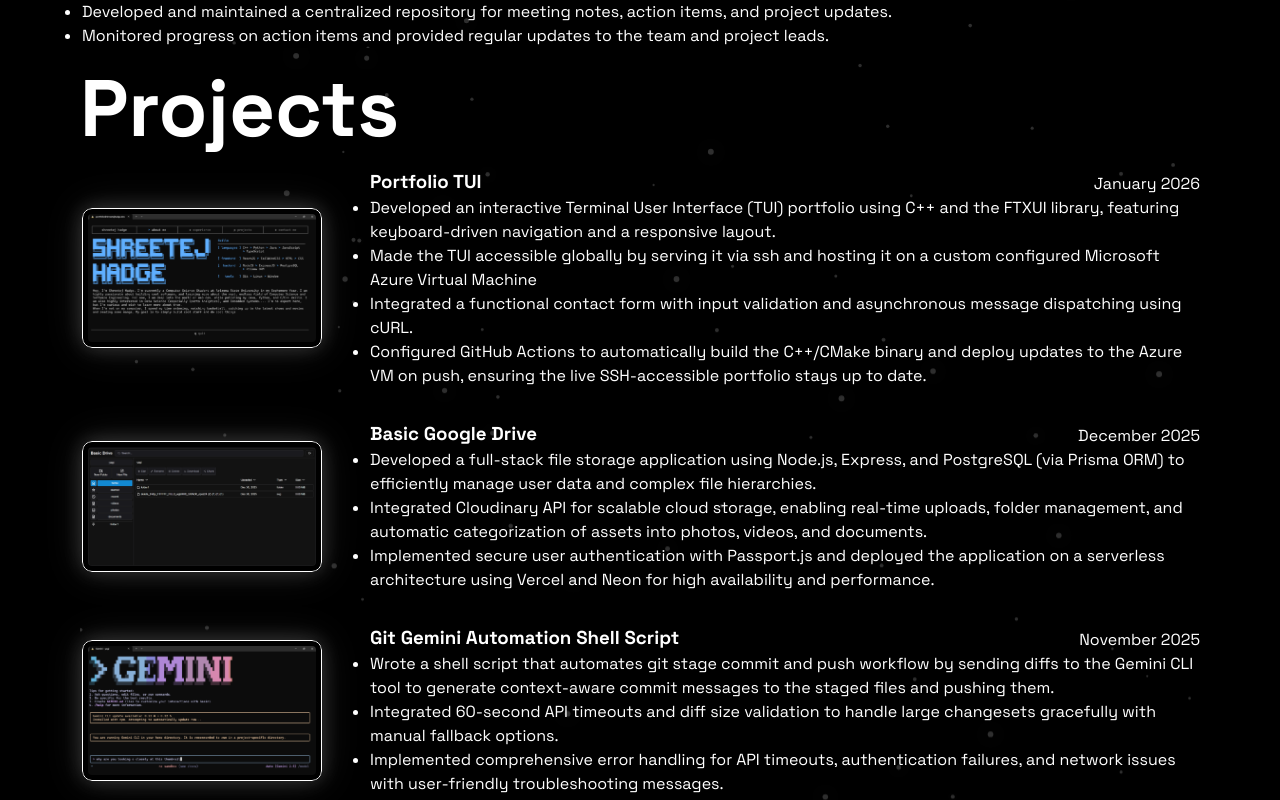
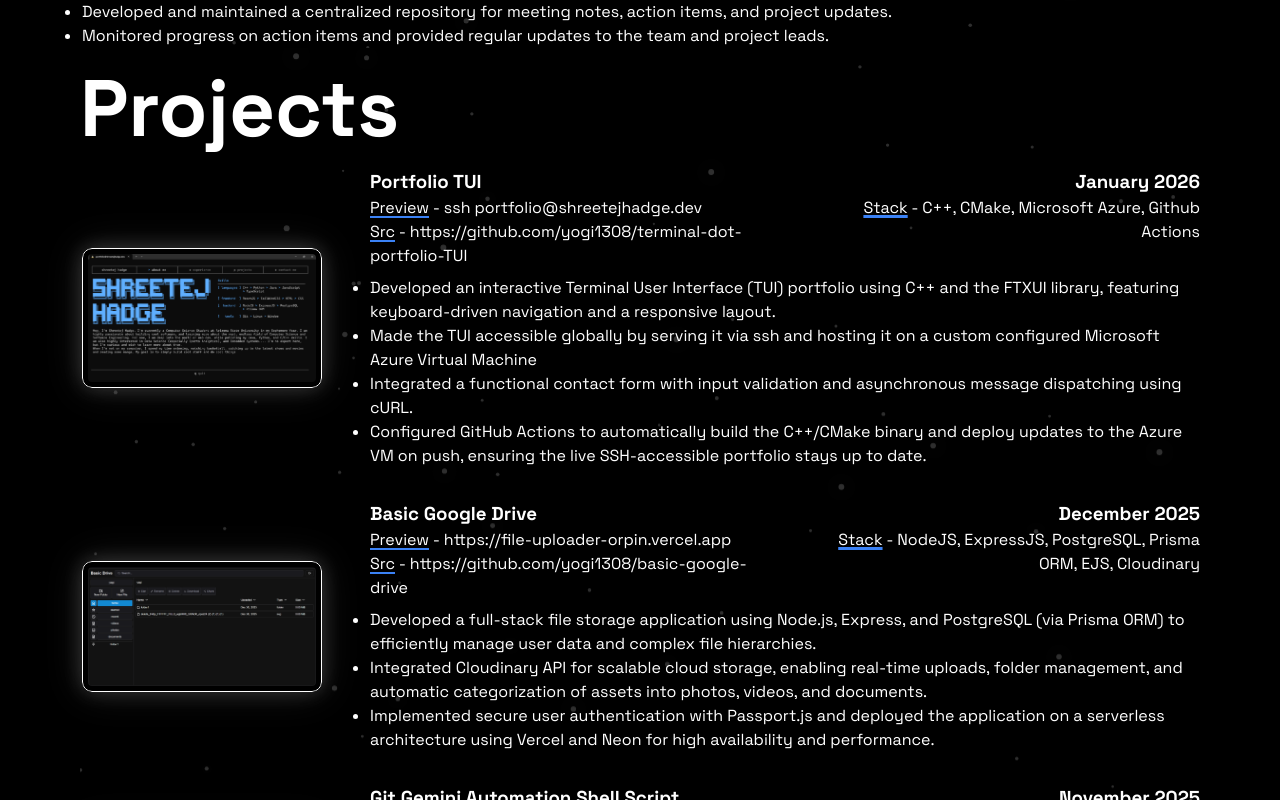
Before and after one commit to yogi1308/portfolio-v1, a React (Vite) app: page / in a window 1280 px wide. Shown: the part 2000-2800 px from the top of the page. Built offline with nearby package versions, Linux system fonts and the light colour scheme.

Commit message:
feat(projects): enhance project cards with stack, source, and preview details

```diff
--- a/src/sections/projects/project-components/Project-cards.jsx
+++ b/src/sections/projects/project-components/Project-cards.jsx
@@ -44,7 +44,18 @@ export default function ProjectsCards({ project }) {
                     <h3><a href={project.projectLink} target="_blank" rel="noopener noreferrer" aria-label={`View ${project.name} (opens in a new tab)`}style={{ width: 'min-content' }}>
                         {project.name}
                     </a></h3>
-                    <p>{project.time}</p>
+                    <h3>{project.time}</h3>
+                </div>
+                <div className={`${styles.projPreSrcStack}`}>
+                    <p>
+                        <span>Preview</span> - {project?.preview === 'na' ? (
+                            'N/A'
+                        ) : (
+                            <a href={`${project?.preview}`} target="_blank" rel="noopener noreferrer"><span>{project?.preview}</span></a>
+                        )}
+                    </p>
+                    <p><span>Stack</span> - {project?.stack}</p>
+                    <p><span>Src</span> - <a href={`${project?.src}`} target="_blank" rel="noopener noreferrer"><span>{project?.src}</span></a></p>
                 </div>
                 <ul>
                     {project.projectDetails.map((detail, index) => (
--- a/src/sections/projects/project-components/project-card.module.css
+++ b/src/sections/projects/project-components/project-card.module.css
@@ -41,6 +41,69 @@
     display: block;
     padding: 5px;
     border: 1px solid white;
+    background: black;
+}
+
+.projPreSrcStack {
+    display: grid;
+    grid-template-columns: 1fr 1fr;
+    grid-template-rows: auto 1fr;
+    column-gap: 2rem;
+    row-gap: 0px;
+    margin: 0rem 0rem 0.5rem 0rem;
+}
+
+.projPreSrcStack p:not(:nth-child(2)) {
+    text-wrap-mode: nowrap;
+}
+
+.projPreSrcStack p:not(:nth-child(2)) a span {
+    text-wrap-mode: wrap;
+}
+
+.projPreSrcStack p:nth-child(2) {
+    justify-self: right;
+    grid-row: span 2;
+    text-align: right;
+}
+
+.projPreSrcStack :nth-child(2) > span {text-decoration: underline var(--accent-color) 2.5px;}
+
+.projPreSrcStack p:not(:nth-child(2)) {
+    width: fit-content;
+}
+
+.projPreSrcStack p:not(:nth-child(2)) span,
+.projPreSrcStack p:not(:nth-child(2)) a {
+    text-decoration: none;
+}
+
+.projPreSrcStack p:not(:nth-child(2)) span {
+    background-image: linear-gradient(var(--accent-color), var(--accent-color));
+    background-repeat: no-repeat;
+    transition: background-size 0.3s ease-in-out;
+}
+
+/* Label Underline: Visible by default, shrinks to the right on hover */
+.projPreSrcStack p:not(:nth-child(2)) > span {
+    background-size: 100% 2px;
+    background-position: 0% 100%;
+}
+
+.projPreSrcStack p:not(:nth-child(2)):has(a:hover) > span {
+    background-size: 0% 2px;
+    background-position: 100% 100%;
+}
+
+/* Link Underline: Hidden by default, grows from the left on hover */
+.projPreSrcStack p:not(:nth-child(2)) a span {
+    background-size: 0% 2px;
+    background-position: 100% 100%;
+}
+
+.projPreSrcStack p:not(:nth-child(2)) a:hover span {
+    background-size: 100% 2px;
+    background-position: 0% 100%;
 }
 
 /* Optional: Add a subtle glare effect */
--- a/src/sections/projects/project-section-content.js
+++ b/src/sections/projects/project-section-content.js
@@ -19,6 +19,9 @@ export let projectsContent = [
         time: "January 2026",
         type: "Personal Project",
         thumbnail: portfolioTUIThumbnail,
+        stack: "C++, CMake, Microsoft Azure, Github Actions",
+        src: "https://github.com/yogi1308/terminal-dot-portfolio-TUI",
+        preview: "ssh portfolio@shreetejhadge.dev",
         projectDetails: [
             "Developed an interactive Terminal User Interface (TUI) portfolio using C++ and the FTXUI library, featuring keyboard-driven navigation and a responsive layout.",
             "Made the TUI accessible globally by serving it via ssh and hosting it on a custom configured Microsoft Azure Virtual Machine",
@@ -32,6 +35,9 @@ export let projectsContent = [
         time: "December 2025",
         type: "Personal Project",
         thumbnail: basicDriveThumbnail,
+        stack: "NodeJS, ExpressJS, PostgreSQL, Prisma ORM, EJS, Cloudinary",
+        src: "https://github.com/yogi1308/basic-google-drive",
+        preview: "https://file-uploader-orpin.vercel.app",
         projectDetails: [
             "Developed a full-stack file storage application using Node.js, Express, and PostgreSQL (via Prisma ORM) to efficiently manage user data and complex file hierarchies.",
             "Integrated Cloudinary API for scalable cloud storage, enabling real-time uploads, folder management, and automatic categorization of assets into photos, videos, and documents.",
@@ -45,6 +51,9 @@ export let projectsContent = [
         time: "November 2025",
         type: "Personal Project",
         thumbnail: shellScriptThumbnail,
+        stack: "Bash Script, Gemini API, Git",
+        src: "https://github.com/yogi1308/shell-scripts",
+        preview: "na",
         projectDetails: [
             "Wrote a shell script that automates git stage commit and push workflow by sending diffs to the Gemini CLI tool to generate context-aware commit messages to the staged files and pushing them.",
             "Integrated 60-second API timeouts and diff size validation to handle large changesets gracefully with manual fallback options.",
@@ -57,6 +66,9 @@ export let projectsContent = [
         time: "November 2025",
         type: "Personal Project",
         thumbnail: cliArtThumbnail,
+        stack: "Python, Pillow, OpenCV (cv2), argparse (stdlib), GitHub Releases",
+        src: "https://github.com/yogi1308/cli-art",
+        preview: "na",
         projectDetails: [
             "Developed a Python command-line tool to convert images from local files or web URLs into full-color ASCII art, with argparse to provide users with full control over output width, color modes, brightness/contrast, and inversion.",
             "Used Pillows library for Image Processing, Colorama to implement multiple color modes, shutil for terminal window data, requests for fetching image from url and argparse to process arguments passed by user using flags.",
@@ -70,6 +82,7 @@ export let projectsContent = [
     //     time: "October 2025",
     //     type: "Personal Project",
     //     thumbnail: libraryInventoryApp,
+    // stack: ,
     //     projectDetails: [
     //         "Developed a full-stack library inventory application using Node.js, Express, and PostgreSQL.",
     //         "Designed a relational database schema with many-to-many relationships to ensure data integrity.",
@@ -82,6 +95,9 @@ export let projectsContent = [
         time: "July 2025",
         type: "Personal Project",
         thumbnail: shoppingCartThumbnail,
+        stack: "React, react-router-dom, Vite, CSS Modules, Netlify, RapidAPI",
+        src: "https://github.com/yogi1308/shopping-cart",
+        preview: "https://lustrous-arithmetic-5d279a.netlify.app",
         projectDetails: [
             "Designed and implemented a responsive shopping cart experience with instant cart updates, item quantity adjustment, and delete functionality, leveraging React state management and modular components.",
             "Utilized persistent cart storage via localStorage, ensuring user selections are retained across sessions.",
@@ -95,6 +111,9 @@ export let projectsContent = [
         time: "June 2025",
         type: "Personal Project",
         thumbnail: cvAppThumbnail,
+        stack: "React, Vite, HTML, CSS, Node.js (npm)",
+        src: "https://github.com/yogi1308/cv-application",
+        preview: "https://sunny-fudge-81c254.netlify.app",
         projectDetails: [
             "Engineered a responsive CV/Resume application with React.js, supporting real-time data validation and seamless user input for various resume sections.",
             "Designed and implemented reusable React components for modular resume creation, improving maintainability and scalability of the codebase.",
@@ -109,6 +128,7 @@ export let projectsContent = [
     //     time: "June 2025",
     //     type: "Personal Project",
     //     thumbnail: memoryCardGameThumbanil,
+    // stack: ,
     //     projectDetails: [
     //         "Designed and developed an interactive Pokémon-themed memory card game using React and Vite, providing an engaging and visually dynamic user experience.",
     //         "Implemented stateful game logic to track user selections, scores, and best scores, preventing repeated card selections and ensuring fair gameplay.",
@@ -123,6 +143,7 @@ export let projectsContent = [
     //     time: "March 2025",
     //     type: "Personal Project",
     //     thumbnail: weatherAppThmbnail,
+    // stack: ,
     //     projectDetails: [
     //         "Developed a full-featured weather application using JavaScript that provides real-time weather data and air quality index(AQI) for user-selected or geolocated locations.",
     //         "Integrated third-party weather APIs (Visual Crossing) to fetch detailed forecasts, including current, hourly (up to 24 hours), and daily (up to 14 days) weather data.",
@@ -136,6 +157,9 @@ export let projectsContent = [
         time: "May 2025",
         type: "Personal Project",
         thumbnail: battleshipThumbnail,
+        stack: "JavaScript, HTML, CSS, Webpack, Jest, TDD, Babel",
+        src: "https://github.com/yogi1308/battleship",
+        preview: "https://yogi1308.github.io/battleship/",
         projectDetails: [
             "Designed and implemented a classic Battleship game with both single-player (vs. Computer Algorithm) and two-player modes using JavaScript, HTML, and CSS",
             "Engineered a modular game architecture featuring ship placement, turn-based attack logic, and win/loss detection.",
@@ -151,6 +175,7 @@ export let projectsContent = [
     //     time: "March 2025",
     //     type: "Personal Project",
     //     thumbnail: toDoThumbnail,
+    // stack: ,
     //     projectDetails: [
     //         "Designed and implemented a JavaScript-based to-do list application, focusing on intuitive task management and seamless user experience.",
     //         "Applied best practices in front-end development to enable real-time task addition, editing, and deletion.",
@@ -164,6 +189,7 @@ export let projectsContent = [
     //     time: "Jan 2025",
     //     type: "Personal Project",
     //     thumbnail: restaurantPageThumbnail,
+    // stack: ,
     //     projectDetails: [
     //         "Developed a multi-page restaurant website using modular vanilla JavaScript, enabling dynamic content switching between homepage, menu, and contact sections without page reloads.",
     //         "Designed and implemented a visually appealing UI with custom CSS, including responsive layouts, custom fonts, and SVG graphics to enhance user experience.",
@@ -178,6 +204,7 @@ export let projectsContent = [
     //     time: "Dec 2024",
     //     type: "Personal Project",
     //     thumbnail: libraryThumbnail,
+    // stack: ,
     //     projectDetails: [
     //         "Engineered a web-based library management system using JavaScript, HTML, and CSS, supporting efficient cataloging and user interactions.",
     //         "Implemented dynamic UI components and interactive features to enhance the user experience in managing book records.",
```
